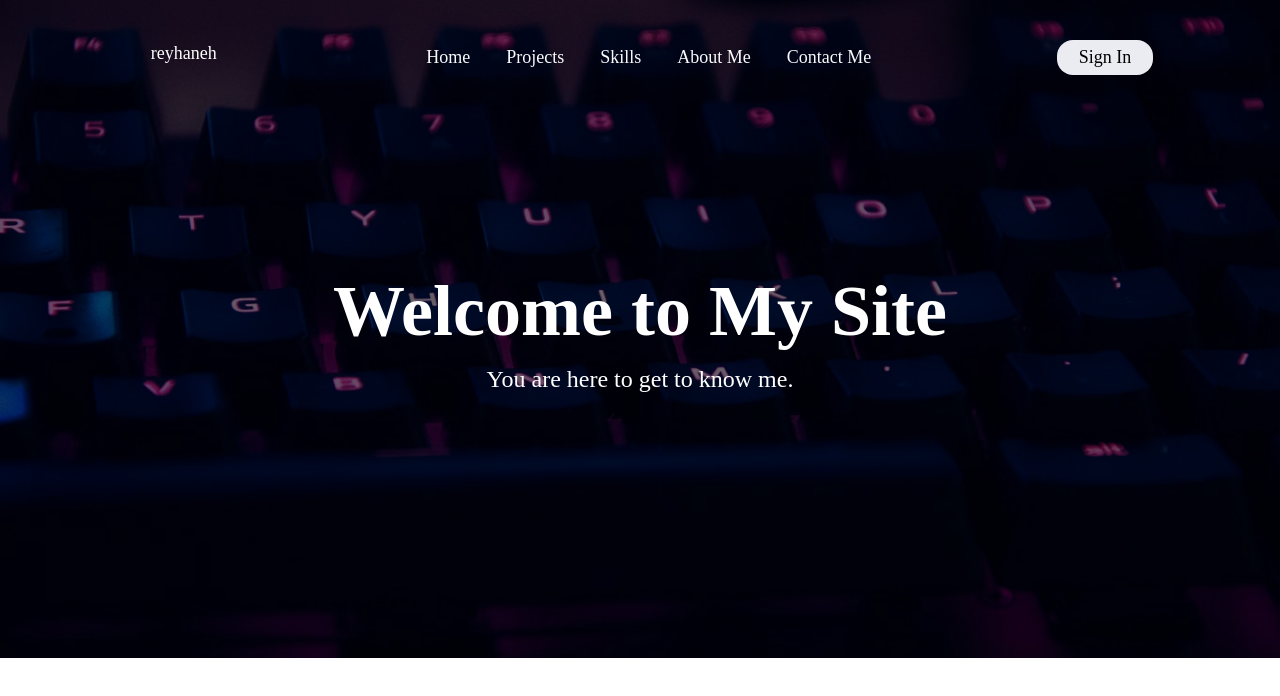
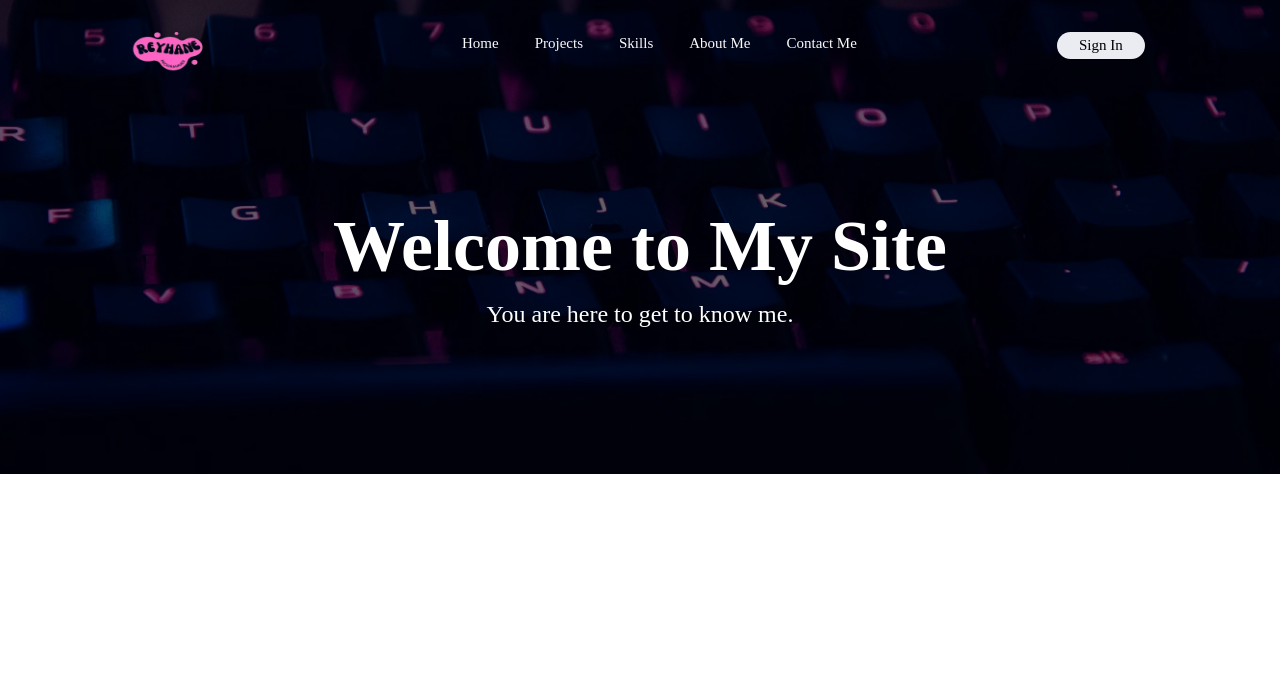
Before and after one commit to reyhanehgnb/first-react, a React (Vite) app: page / in a window 1280 px wide. Shown: the top 696 px of the page. Built offline with nearby package versions, Linux system fonts and the light colour scheme.

Commit message:
Logo added

```diff
--- a/src/components/MainPage.jsx
+++ b/src/components/MainPage.jsx
@@ -1,17 +1,20 @@
 import React from "react";
 import pic1 from "../images/bg-photo.webp";
+import pic2 from "../images/logo.webp";
 const MainPage = () => {
   return (
     <div>
-      <div className="relative w-auto h-60 sm:h-80 md:h-120 lg:h-164.5">
+      <div className="relative w-screen h-60 sm:h-80 md:h-110 lg:h-118.5">
         <img
           src={pic1}
           alt="Background"
           className="absolute inset-0 w-screen h-full object-cover "
         />
         <div className="absolute inset-0 bg-black opacity-60"></div>
-        <div className="relative z-10 flex flex-row justify-around p-3 sm:p-4 md:p-6 lg:p-10  gap-0.5 sm:gap-1 md:gap-2 lg:gap-3  text-[8px] sm:text-[13px] md:text-[13px] lg:text-[18px]">
-          <logo className="text-white px-6">reyhaneh</logo>
+        <div className="flex flex-row justify-around">
+          <img className="relative w-12 h-11 sm:w-17 md:w-25 lg:w-30 sm:h-15 md:h-20 lg:h-25 z-10" src={pic2} alt="logo" />
+          <div className="relative z-10 flex flex-row px-1 py-4 sm:h-15 md:h-18 lg:h-22.5 sm:p-5 md:p-7 lg:p-8 gap-18 sm:gap-35 md:gap-45 lg:gap-50 text-[8px] sm:text-[13px] md:text-[13px] lg:text-[15px]">
+            <div>
             <ul className=" flex flex-row items-center  space-x-3 sm:space-x-7 md:space-x-8 lg:space-x-9">
               <li className=" text-gray-50 hover:text-[var(--lightpurple)] cursor-pointer transition-colors duration-300">
                 Home
@@ -29,11 +32,15 @@ const MainPage = () => {
                 Contact Me
               </li>
             </ul>
-          <button className="bg-[var(--lightgray)] px-1.5 py-0.5 sm:px-2.5 sm:py-1 md:px-3.5 md:py-1 lg:px-5.5 lg:py-1 rounded-2xl hover:bg-[var(--lightpurple)] hover:text-gray-100 transition-colors duration-300">
+            </div>
+            <div>
+            <button className="bg-[var(--lightgray)] px-1.5 py-0.5 sm:px-2.5 sm:py-1 md:px-3.5 md:py-1 lg:px-5.5 lg:py-0.5 rounded-2xl hover:bg-[var(--lightpurple)] hover:text-gray-100 transition-colors duration-300 float-left ">
               Sign In
             </button>
             </div>
-        <div className="relative z-10 flex flex-col items-center justify-center h-40 sm:h-60 md:h-90 lg:h-110">
+          </div>
+        </div>
+        <div className="relative z-10 flex flex-col items-center justify-center h-40 sm:h-60 md:h-90 lg:h-85">
           <h1 className="text-white text-4xl md:text-7xl font-bold mb-4">
             Welcome to My Site
           </h1>
```
Also changed, not shown: src/images/logo.webp (added). Lines whose indentation alone changed are shown as unchanged.
